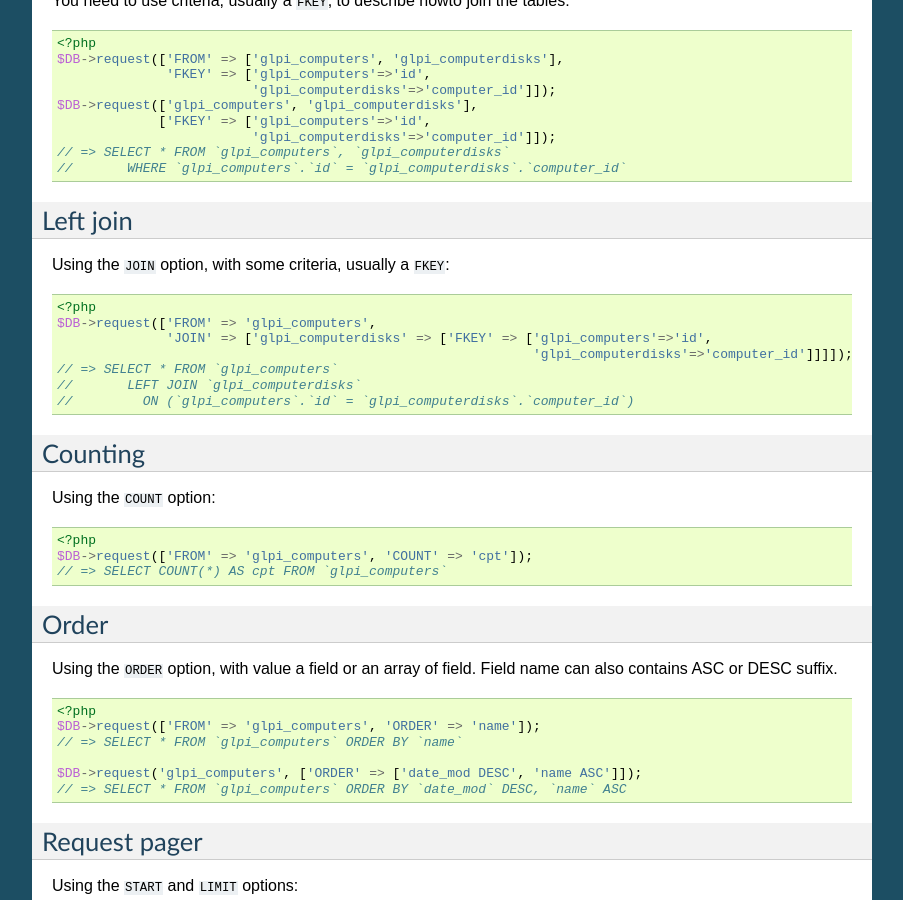
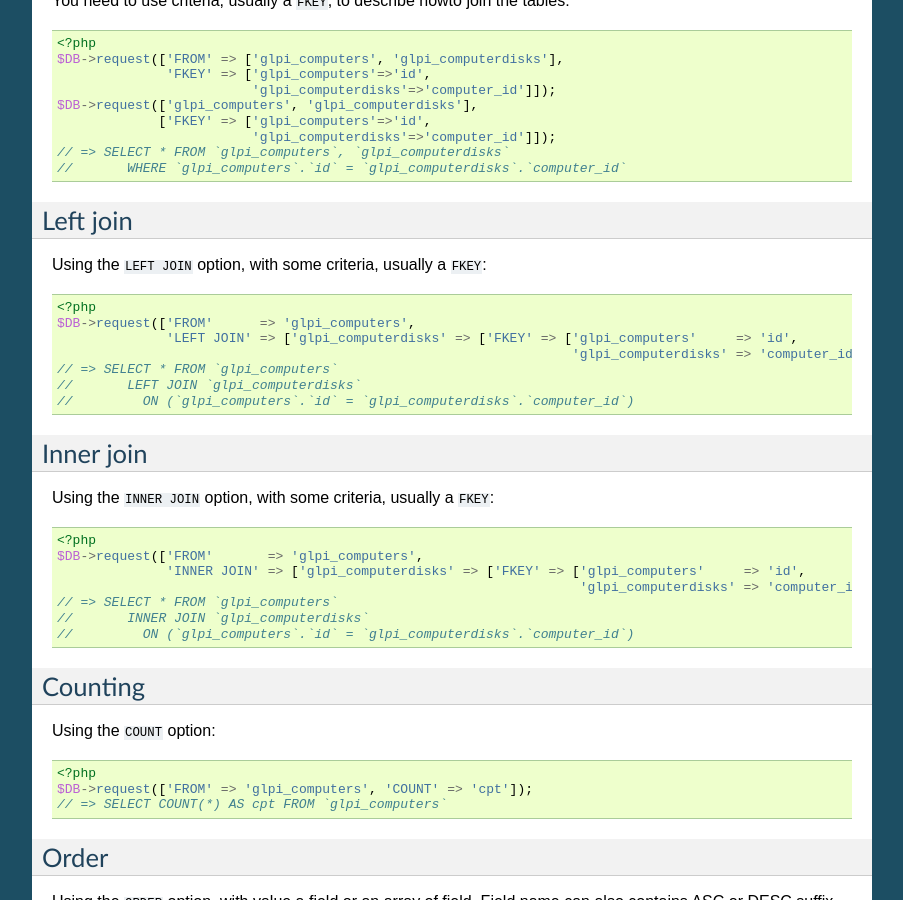
Before and after one commit to glpi-project/docdev, a Sphinx documentation site: the page built from source/devapi/database/dbiterator.rst, in a window 1280 px wide and 900 px high, scrolled down 1484 px. Shown: the whole window, without its empty margins (198-1101 px from the left). Built offline with Sphinx 7.4.7, drawn with Linux system fonts in a browser that asks for light colours.

Commit message:
"JOIN" is now "LEFT JOIN", add "INNER JOIN"

```diff
--- a/source/devapi/database/dbiterator.rst
+++ b/source/devapi/database/dbiterator.rst
@@ -105,17 +105,33 @@ You need to use criteria, usually a ``FKEY``, to describe howto join the tables:
 Left join
 ^^^^^^^^^
 
-Using the ``JOIN`` option, with some criteria, usually a ``FKEY``:
+Using the ``LEFT JOIN`` option, with some criteria, usually a ``FKEY``:
 
 .. code-block:: php
 
    <?php
-   $DB->request(['FROM' => 'glpi_computers',
-                 'JOIN' => ['glpi_computerdisks' => ['FKEY' => ['glpi_computers'=>'id',
-                                                                'glpi_computerdisks'=>'computer_id']]]]);
+   $DB->request(['FROM'      => 'glpi_computers',
+                 'LEFT JOIN' => ['glpi_computerdisks' => ['FKEY' => ['glpi_computers'     => 'id',
+                                                                     'glpi_computerdisks' => 'computer_id']]]]);
    // => SELECT * FROM `glpi_computers`
    //       LEFT JOIN `glpi_computerdisks`
    //         ON (`glpi_computers`.`id` = `glpi_computerdisks`.`computer_id`)
+
+Inner join
+^^^^^^^^^^
+
+Using the ``INNER JOIN`` option, with some criteria, usually a ``FKEY``:
+
+.. code-block:: php
+
+   <?php
+   $DB->request(['FROM'       => 'glpi_computers',
+                 'INNER JOIN' => ['glpi_computerdisks' => ['FKEY' => ['glpi_computers'     => 'id',
+                                                                      'glpi_computerdisks' => 'computer_id']]]]);
+   // => SELECT * FROM `glpi_computers`
+   //       INNER JOIN `glpi_computerdisks`
+   //         ON (`glpi_computers`.`id` = `glpi_computerdisks`.`computer_id`)
+
 
 Counting
 ^^^^^^^^
```
